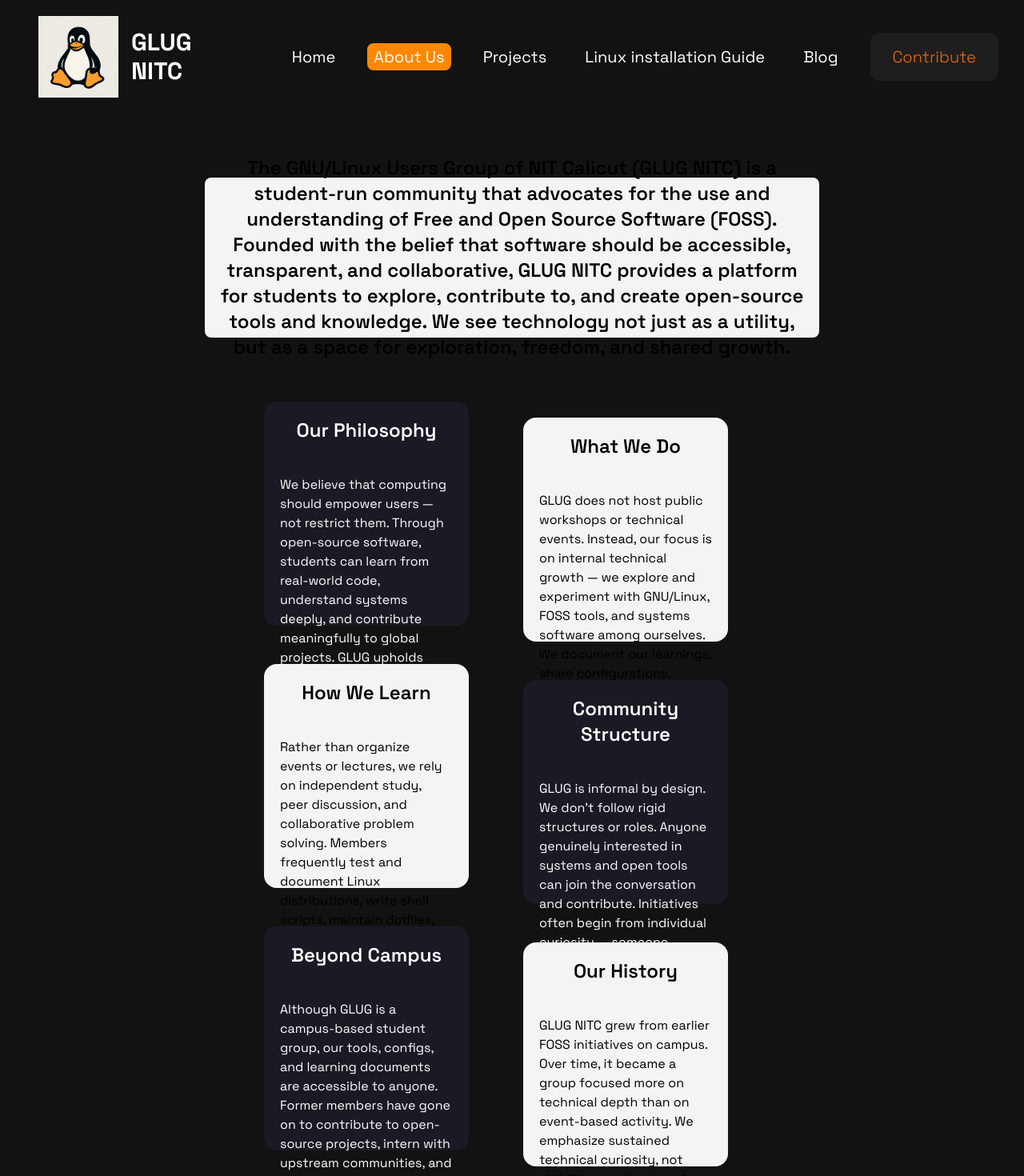
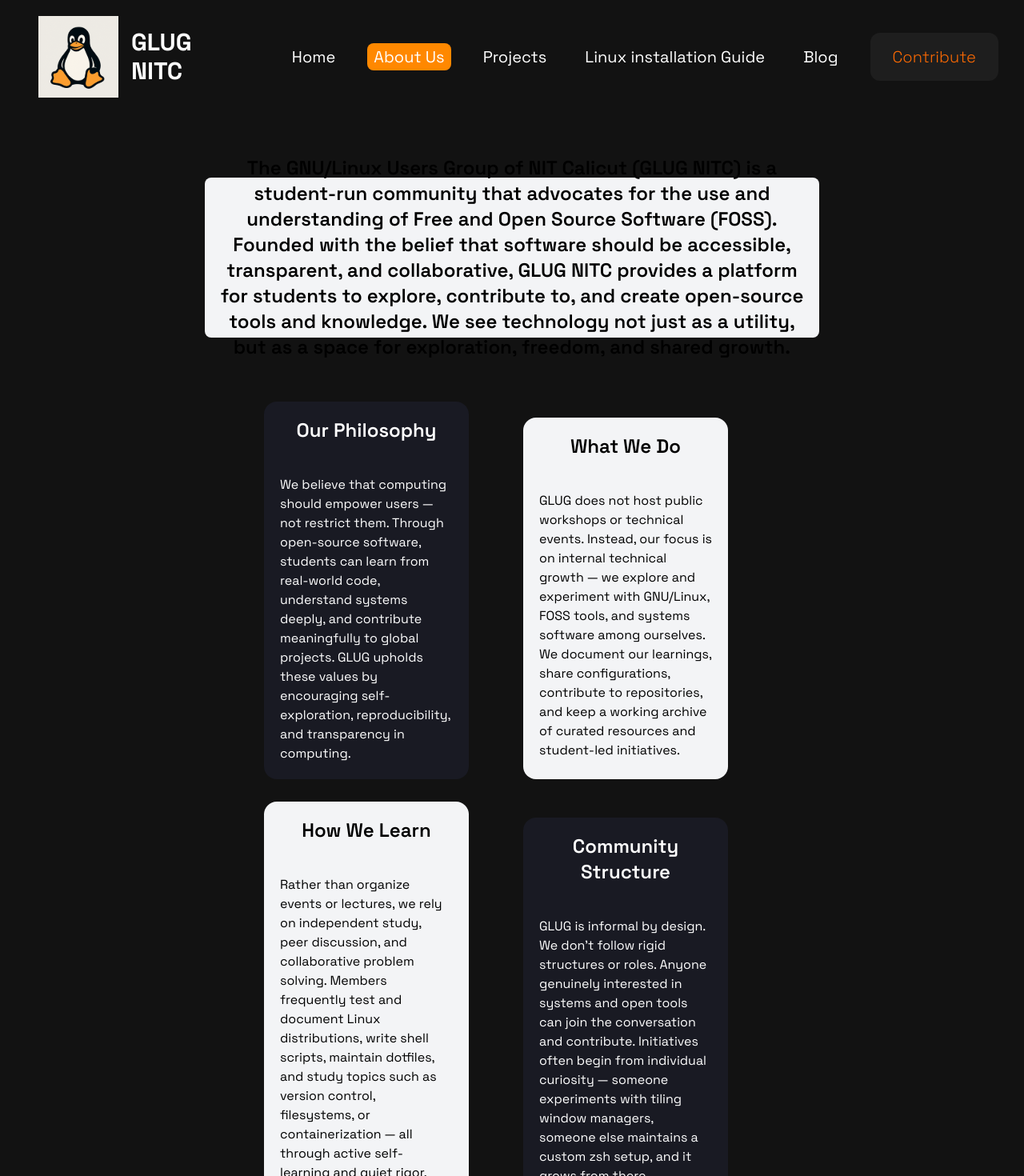
Before and after one commit to ZE206/GLUG-Website, a React (Vite) app: page /about in a window 1280 px wide. Shown: the top 1470 px of the page at 80% size. Built offline with nearby package versions, Linux system fonts and the light colour scheme.

Commit message:
Minor changes in about page

```diff
--- a/src/pages/About.tsx
+++ b/src/pages/About.tsx
@@ -12,7 +12,7 @@
             <div className="flex justify-center">
                 <div className="grid grid-cols-1 gap-7 md:grid-cols-2 ">
 
-                    <div className="bg-custom_blue h-[35vh] w-[20vw] text-white mr-10 rounded-2xl p-5">
+                    <div className="bg-custom_blue min-h-[35vh] w-[20vw] text-white mr-10 rounded-2xl p-5">
                         <div className="text-2xl font-semibold text-center mb-10">
                             Our Philosophy
                         </div>
@@ -21,7 +21,7 @@
                         </div>
                     </div>
 
-                    <div className="bg-gray-100 h-[35vh] w-[20vw] mr-10 rounded-2xl p-5 mt-5">
+                    <div className="bg-gray-100 min-h-[35vh] w-[20vw] mr-10 rounded-2xl p-5 mt-5">
                         <div className="text-2xl font-semibold text-center mb-10">
                             What We Do
                         </div>
@@ -30,7 +30,7 @@
                         </div>
                     </div>
 
-                    <div className="bg-gray-100 h-[35vh] w-[20vw] mr-10 rounded-2xl p-5">
+                    <div className="bg-gray-100 min-h-[35vh] w-[20vw] mr-10 rounded-2xl p-5">
                         <div className="text-2xl font-semibold text-center mb-10">
                             How We Learn
                         </div>
@@ -39,7 +39,7 @@
                         </div>
                     </div>
 
-                    <div className="bg-custom_blue h-[35vh] w-[20vw] text-white mr-10 rounded-2xl p-5 mt-5">
+                    <div className="bg-custom_blue min-h-[35vh] w-[20vw] text-white mr-10 rounded-2xl p-5 mt-5">
                         <div className="text-2xl font-semibold text-center mb-10">
                             Community Structure
                         </div>
@@ -48,7 +48,7 @@
                         </div>
                     </div>
 
-                    <div className="bg-custom_blue h-[35vh] w-[20vw] text-white mr-10 rounded-2xl p-5">
+                    <div className="bg-custom_blue min-h-[35vh] w-[20vw] text-white mr-10 rounded-2xl p-5">
                         <div className="text-2xl font-semibold text-center mb-10">
                             Beyond Campus
                         </div>
@@ -57,7 +57,7 @@
                         </div>
                     </div>
 
-                    <div className="bg-gray-100 h-[35vh] w-[20vw] mr-10 rounded-2xl p-5 mt-5">
+                    <div className="bg-gray-100 min-h-[35vh] w-[20vw] mr-10 rounded-2xl p-5 mt-5">
                         <div className="text-2xl font-semibold text-center mb-10">
                             Our History
                         </div>
```
